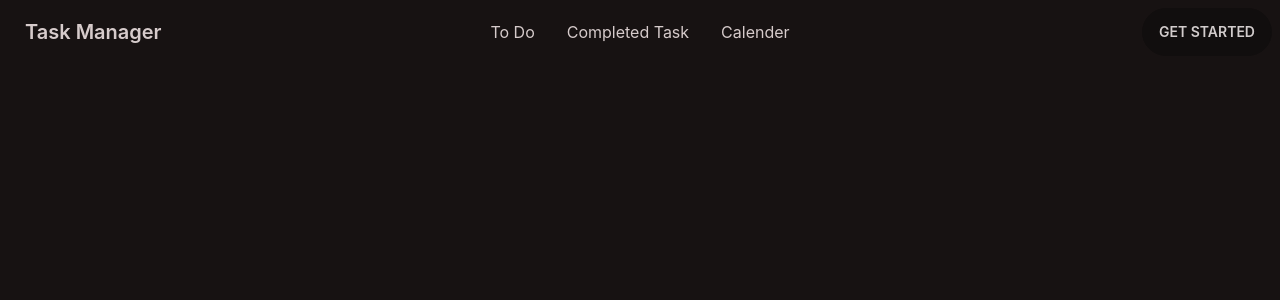
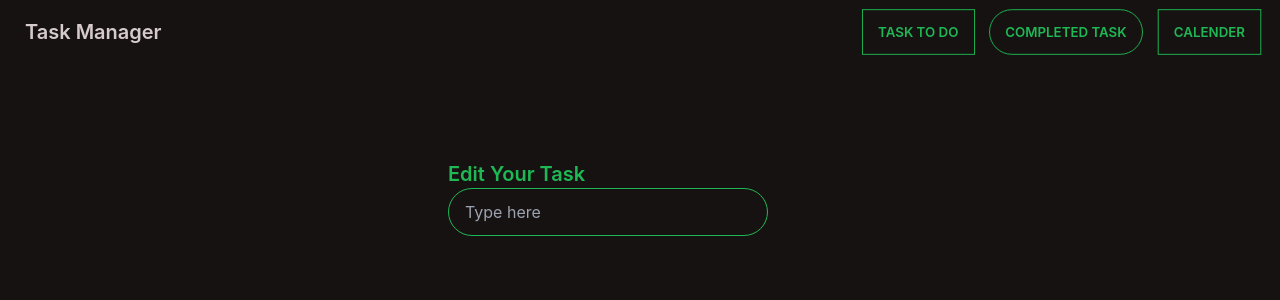
Before and after one commit to Hossain-Sajjad/Task-Manager, a React (Create React App) app: page /home/1 in a window 1280 px wide. Shown: the top 300 px of the page. Built offline with nearby package versions, Linux system fonts and the light colour scheme.

Commit message:
update method created

```diff
--- a/package.json
+++ b/package.json
@@ -8,6 +8,7 @@
     "@testing-library/user-event": "^13.2.1",
     "daisyui": "^2.17.0",
     "date-fns": "^2.28.0",
+    "firebase": "^9.8.4",
     "react": "^18.2.0",
     "react-day-picker": "^8.0.7",
     "react-dom": "^18.2.0",
@@ -15,6 +16,7 @@
     "react-query": "^3.39.1",
     "react-router-dom": "6",
     "react-scripts": "5.0.1",
+    "react-toastify": "^9.0.5",
     "web-vitals": "^2.1.0"
   },
   "scripts": {
--- a/src/App.js
+++ b/src/App.js
@@ -5,6 +5,7 @@ import Home from './Components/Home/Home';
 import ToDoTask from './Components/ToDoTask/ToDoTask';
 import CompletedTasks from './Components/CompletedTasks/CompletedTasks';
 import Calendar from './Components/Calendar/Calendar';
+import EditTask from './Components/EditTask/EditTask';
 
 function App() {
   return (
@@ -15,6 +16,7 @@ function App() {
         <Route path="/todo" element={<ToDoTask></ToDoTask>} />
         <Route path="/completed" element={<CompletedTasks></CompletedTasks>} />
         <Route path="/calender" element={<Calendar></Calendar>} />
+        <Route path="home/:id" element={<EditTask></EditTask>} />
       </Routes>
     </div>
   );
--- a/src/Components/Calendar/Calendar.js
+++ b/src/Components/Calendar/Calendar.js
@@ -5,7 +5,7 @@ import 'react-day-picker/dist/style.css';
 const Calendar = () => {
     return (
         <div className='mt-24 flex items-center flex-col'>
-            <DayPicker />;
+            <DayPicker />
         </div>
     );
 };
--- a/src/Components/CompletedTasks/CompletedTask.js
+++ b/src/Components/CompletedTasks/CompletedTask.js
@@ -3,7 +3,7 @@ import React from 'react';
 const CompletedTask = ({ task }) => {
     console.log(task)
     return (
-        <li><strike>{task.completedTask}</strike></li>
+        <p><strike>{task.completedTask}</strike></p>
     );
 };
 
--- a/src/Components/CompletedTasks/CompletedTasks.js
+++ b/src/Components/CompletedTasks/CompletedTasks.js
@@ -7,19 +7,19 @@ const CompletedTasks = () => {
 
     const [completedTasks, setCompletedTasks] = useState([]);
     useEffect(() => {
-        fetch("https://infinite-beyond-42274.herokuapp.com//completedtask")
+        fetch("https://infinite-beyond-42274.herokuapp.com/completedtask")
             .then(res => res.json())
             .then(data => setCompletedTasks(data))
     }, [])
 
     return (
-        <div className='mt-12 mt-24 flex items-center flex-col'>
+        <div className='mt-12 flex items-center flex-col'>
             <div class="dropdown">
                 <label tabindex="0" class="btn m-1">
                     Completed task
                     <p className='ml-4'><AiOutlineCheck></AiOutlineCheck></p>
                 </label>
-                <ul tabindex="0" class="dropdown-content menu p-2 shadow bg-base-100 rounded-box w-52">
+                <div tabindex="0" class="dropdown-content menu shadow bg-base-100 rounded-box">
                     {
                         completedTasks && completedTasks?.map(completedTask =>
                             <CompletedTask
@@ -28,7 +28,7 @@ const CompletedTasks = () => {
                             ></CompletedTask>
                         )
                     }
-                </ul>
+                </div>
             </div>
         </div>
     );
--- /dev/null
+++ b/src/Components/EditTask/EditTask.js
@@ -0,0 +1,43 @@
+import React from 'react';
+import { useParams, useNavigate } from 'react-router-dom';
+import { ToastContainer, toast } from 'react-toastify';
+import 'react-toastify/dist/ReactToastify.css';
+
+const EditTask = () => {
+    const { id } = useParams();
+    const navigate = useNavigate()
+    const handleSubmit = (event) => {
+        if (event.key === 'Enter') {
+            const task = event.target.value;
+            console.log(task)
+            if (task === '') {
+                console.log("Enter a valid input")
+            }
+            else {
+                const data = { task }
+                fetch(`https://infinite-beyond-42274.herokuapp.com/${id}`, {
+                    method: 'PUT',
+                    headers: {
+                        'content-type': 'application/json'
+                    },
+                    body: JSON.stringify(data)
+                })
+                    .then(res => res.json())
+                toast("Task Updated Successfully!")
+                navigate('/');
+            }
+        }
+    }
+
+    return (
+        <div className='mt-12 mt-24 flex items-center flex-col'>
+            <div className='mb-8 w-96'>
+                <h3 className='text-primary text-xl font-semibold'>Edit Your Task</h3>
+                <input onKeyDown={handleSubmit} type="text" placeholder="Type here" class="input input-bordered input-primary w-full max-w-xs" />
+            </div>
+            <ToastContainer />
+        </div>
+    );
+};
+
+export default EditTask;
--- a/src/Components/Home/AddTask.js
+++ b/src/Components/Home/AddTask.js
@@ -12,7 +12,7 @@ const AddTask = () => {
             }
             else {
                 const data = { task }
-                fetch("https://infinite-beyond-42274.herokuapp.com//task", {
+                fetch("https://infinite-beyond-42274.herokuapp.com/task", {
                     method: 'POST',
                     headers: {
                         'content-type': 'application/json'
--- a/src/Components/Shared/Navbar/Navbar.js
+++ b/src/Components/Shared/Navbar/Navbar.js
@@ -10,22 +10,19 @@ const Navbar = () => {
                         <svg xmlns="http://www.w3.org/2000/svg" className="h-5 w-5" fill="none" viewBox="0 0 24 24" stroke="currentColor"><path strokeLinecap="round" strokeLinejoin="round" strokeWidth="2" d="M4 6h16M4 12h8m-8 6h16" /></svg>
                     </label>
                     <ul tabIndex="0" className="menu menu-compact dropdown-content mt-3 p-2 shadow bg-base-100 rounded-box w-52">
-                        <li><Link to='todo'>To Do</Link></li>
+                        <li><Link to='todo'>Task To Do</Link></li>
                         <li><Link to='completed'>Completed Task</Link></li>
                         <li><Link to='calender'>Calender</Link></li>
                     </ul>
                 </div>
                 <Link to='/' className="btn btn-ghost normal-case text-xl">Task Manager</Link>
             </div>
-            <div className="navbar-center hidden lg:flex">
+            <div className="navbar-end hidden lg:flex">
                 <ul className="menu menu-horizontal p-0">
-                    <li><Link to='todo'>To Do</Link></li>
-                    <li><Link to='completed'>Completed Task</Link></li>
-                    <li><Link to='calender'>Calender</Link></li>
+                    <li className='mr-2'><Link to='todo' className='btn btn-outline btn-primary'>Task To Do</Link></li>
+                    <li className='mr-2'><Link to='completed' className='btn btn-outline btn-primary'>Completed Task</Link></li>
+                    <li className='mr-2'><Link to='calender' className='btn btn-outline btn-primary'>Calender</Link></li>
                 </ul>
-            </div>
-            <div className="navbar-end">
-                <Link to='' className="btn">Get started</Link>
             </div>
         </div>
     );
--- a/src/Components/ToDoTask/Task.js
+++ b/src/Components/ToDoTask/Task.js
@@ -1,9 +1,11 @@
 import React from 'react';
+import { FiEdit } from "react-icons/fi";
+import { useNavigate } from 'react-router-dom';
 
-const Task = ({ task }) => {
+const Task = ({ task, tasks, setTasks }) => {
+    const navigate = useNavigate()
     const id = task._id;
     const handleCkbox = () => {
-
         const completedTask = task.task;
         const data = { completedTask }
         fetch("https://infinite-beyond-42274.herokuapp.com/completedtask", {
@@ -18,16 +20,25 @@ const Task = ({ task }) => {
                 console.log(d)
             })
 
-
         fetch(`https://infinite-beyond-42274.herokuapp.com/task/${id}`, {
             method: 'DELETE',
         })
             .then(res => res.json())
-            .then(data => console.log("Product deleted successfully."))
+            .then(data => {
+                if (data.deletedCount > 0) {
+                    const remaining = tasks.filter(task => task._id !== id);
+                    setTasks(remaining);
+                }
+            })
+    }
+
+    const handleEdit = () => {
+        navigate(`/home/${id}`);
     }
 
     return (
-        <li>{task.task} <input onChange={handleCkbox} type="checkbox" class="checkbox checkbox-xs" /></li>
+        <li>{task.task}<button onClick={handleEdit} className='ml-4'><FiEdit></FiEdit></button> <input onChange={handleCkbox} type="checkbox" checked='checked' className="checkbox checkbox-xs ml-4" />
+        </li>
     );
 };
 
--- a/src/Components/ToDoTask/ToDoTask.js
+++ b/src/Components/ToDoTask/ToDoTask.js
@@ -3,11 +3,13 @@ import Task from './Task';
 
 const ToDoTask = () => {
     const [tasks, setTasks] = useState([]);
+
     useEffect(() => {
         fetch("https://infinite-beyond-42274.herokuapp.com/task")
             .then(res => res.json())
             .then(data => setTasks(data))
     }, [])
+
     return (
         <div className='mt-12 mt-24 flex items-center flex-col'>
             <h1 className='text-primary text-2xl font-bold'>Task to do</h1>
@@ -17,6 +19,8 @@ const ToDoTask = () => {
                         <Task
                             key={task._id}
                             task={task}
+                            tasks={tasks}
+                            setTasks={setTasks}
                         ></Task>
                     )
                 }
--- /dev/null
+++ b/src/firebase.init.js
@@ -0,0 +1,22 @@
+// Import the functions you need from the SDKs you need
+import { initializeApp } from "firebase/app";
+import { getAuth } from "firebase/auth";
+// TODO: Add SDKs for Firebase products that you want to use
+// https://firebase.google.com/docs/web/setup#available-libraries
+
+// Your web app's Firebase configuration
+const firebaseConfig = {
+    apiKey: "AIzaSyCCabvQi8dQCr8hbk52isHBR7Lke__-BSo",
+    authDomain: "task-manager-6ae10.firebaseapp.com",
+    projectId: "task-manager-6ae10",
+    storageBucket: "task-manager-6ae10.appspot.com",
+    messagingSenderId: "697296759924",
+    appId: "1:697296759924:web:4a5b4f3ea56401bcb7b521"
+};
+
+// Initialize Firebase
+const app = initializeApp(firebaseConfig);
+
+const auth = getAuth(app);
+
+export default auth;
```
Also changed, not shown: firebase.json (added), 2 other files (tests, documents, lock files or other folders).
